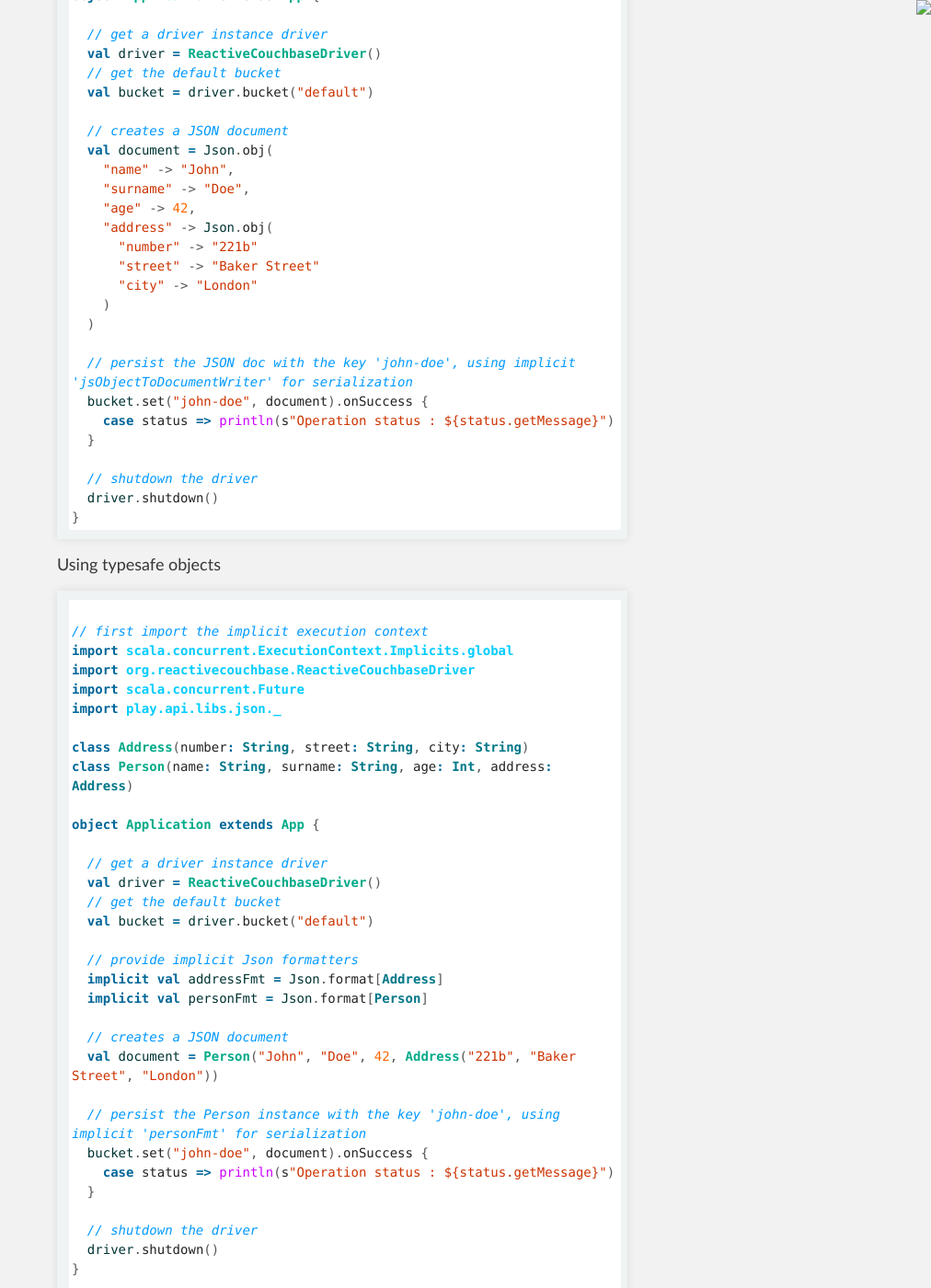
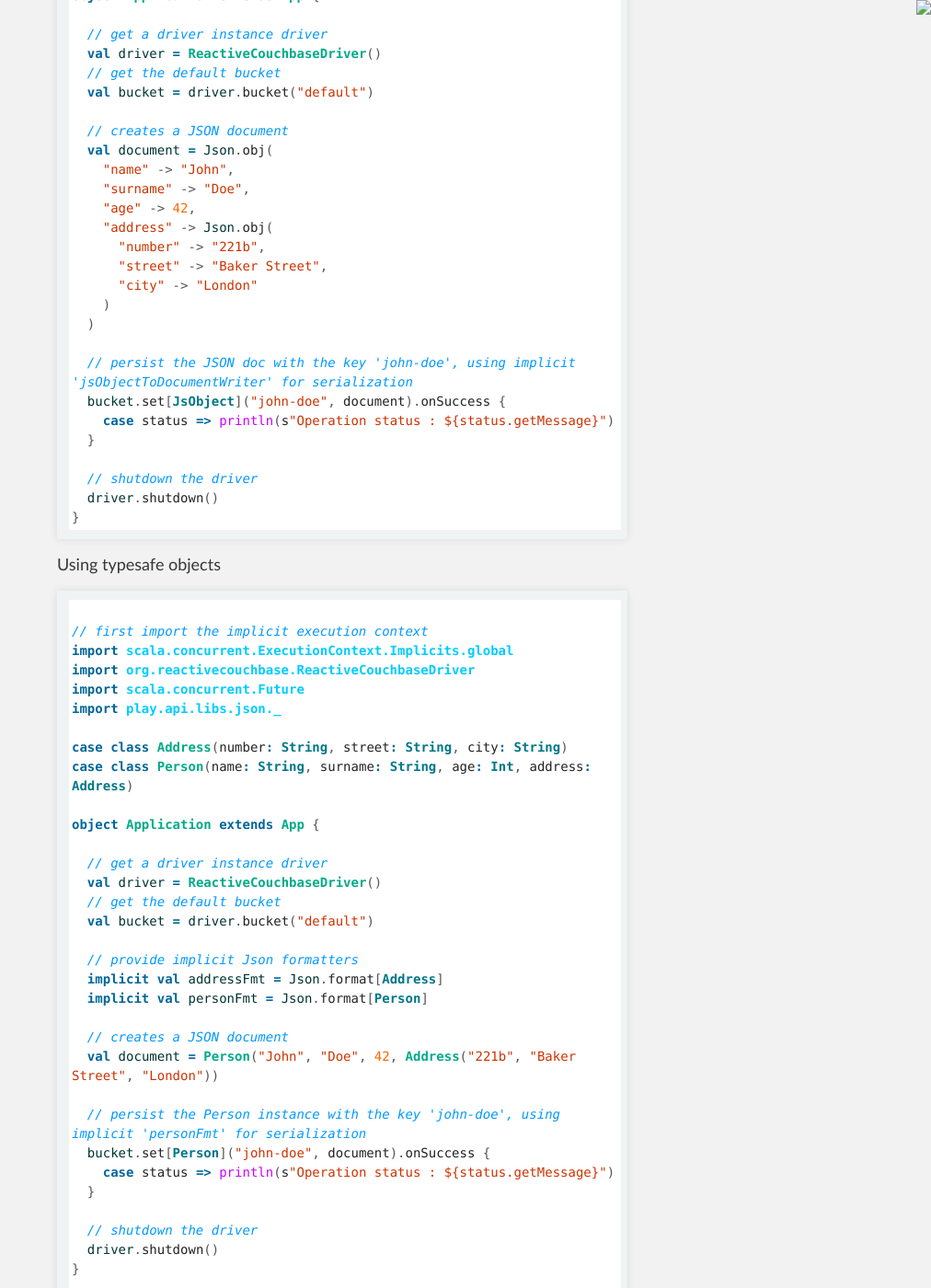
Before and after one commit to hxtpoe/reactivecouchbase.github.io, a Jekyll site: the page built from index.md, in a window 1280 px wide and 1400 px high, scrolled down 2529 px. Shown: the whole window at 92% size, without its empty margins (268-1280 px from the left). Built offline with Jekyll 4.4.1, drawn with Linux system fonts in a browser that asks for light colours; Markdown is read by kramdown in place of the engine named in the settings; comment, search, counter and statistics services are not loaded.

Commit message:
Fix some stuff

```diff
--- a/index.md
+++ b/index.md
@@ -111,14 +111,14 @@ object Application extends App {
     "surname" -> "Doe",
     "age" -> 42,
     "address" -> Json.obj(
-      "number" -> "221b"
-      "street" -> "Baker Street"
+      "number" -> "221b",
+      "street" -> "Baker Street",
       "city" -> "London"
     )
   )
 
   // persist the JSON doc with the key 'john-doe', using implicit 'jsObjectToDocumentWriter' for serialization
-  bucket.set("john-doe", document).onSuccess {
+  bucket.set[JsObject]("john-doe", document).onSuccess {
     case status => println(s"Operation status : ${status.getMessage}")
   }
 
@@ -137,8 +137,8 @@ import org.reactivecouchbase.ReactiveCouchbaseDriver
 import scala.concurrent.Future
 import play.api.libs.json._
 
-class Address(number: String, street: String, city: String)
-class Person(name: String, surname: String, age: Int, address: Address)
+case class Address(number: String, street: String, city: String)
+case class Person(name: String, surname: String, age: Int, address: Address)
 
 object Application extends App {
 
@@ -155,7 +155,7 @@ object Application extends App {
   val document = Person("John", "Doe", 42, Address("221b", "Baker Street", "London"))
 
   // persist the Person instance with the key 'john-doe', using implicit 'personFmt' for serialization
-  bucket.set("john-doe", document).onSuccess {
+  bucket.set[Person]("john-doe", document).onSuccess {
     case status => println(s"Operation status : ${status.getMessage}")
   }
 
@@ -174,8 +174,8 @@ import org.reactivecouchbase.ReactiveCouchbaseDriver
 import scala.concurrent.Future
 import play.api.libs.json._
 
-class Address(number: String, street: String, city: String)
-class Person(name: String, surname: String, age: Int, address: Address)
+case class Address(number: String, street: String, city: String)
+case class Person(name: String, surname: String, age: Int, address: Address)
 
 object Application extends App {
 
@@ -189,7 +189,7 @@ object Application extends App {
   implicit val personFmt = Json.format[Person]
 
   // get the Person instance with the key 'john-doe', using implicit 'personFmt' for deserialization
-  bucket.get("john-doe").map { opt =>
+  bucket.get[Person]("john-doe").map { opt =>
     println(opt.map(person => s"Found John : ${person}").getOrElse("Cannot find object with key 'john-doe'"))
   }
 
```
